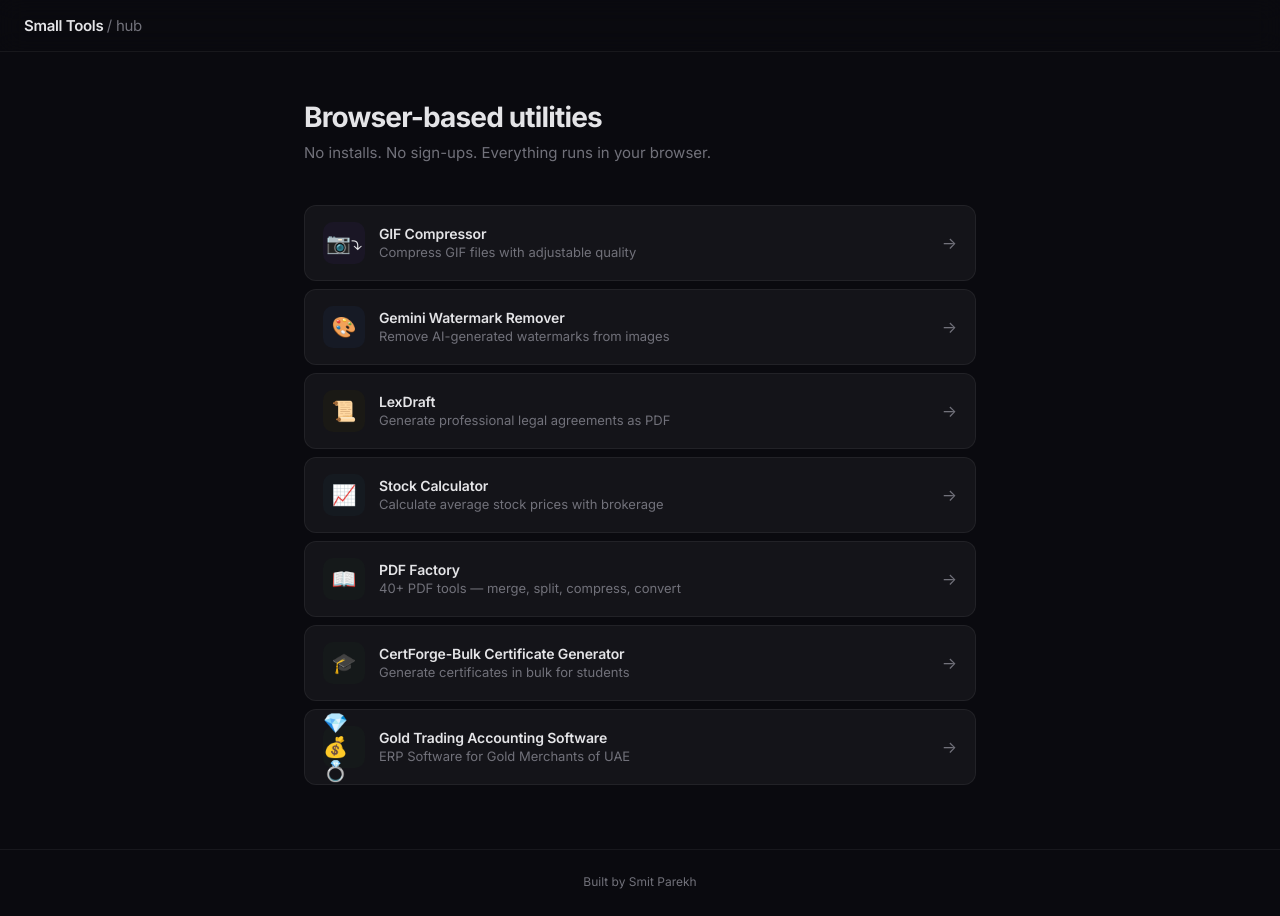
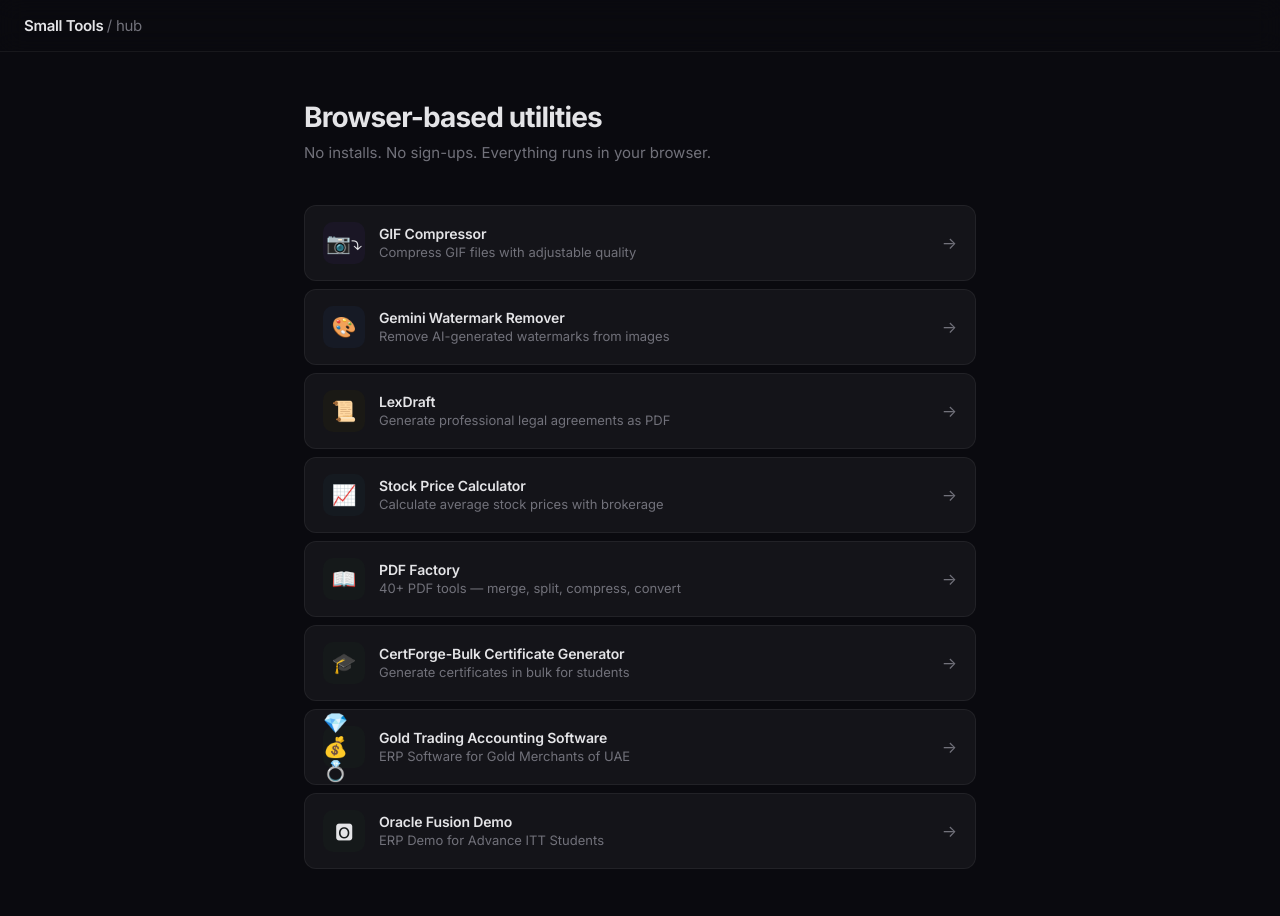
Before and after one commit to Smit-FinAi/Small-Tools, a plain HTML site: page index.html in a window 1280 px wide. Shown: the top 916 px of the page. Drawn offline with Linux system fonts and the light colour scheme.

Commit message:
Rename 'Stock Calculator' to 'Stock Price Calculator'

```diff
--- a/index.html
+++ b/index.html
@@ -127,10 +127,11 @@
       { emoji: '📷⤵', name: 'GIF Compressor', desc: 'Compress GIF files with adjustable quality', path: './GIF-Compressor/', bg: '#1a1625' },
       { emoji: '🎨', name: 'Gemini Watermark Remover', desc: 'Remove AI-generated watermarks from images', path: './Gemini-Watermark-Remover/', bg: '#161a25' },
       { emoji: '📜', name: 'LexDraft', desc: 'Generate professional legal agreements as PDF', path: './Professional-Agreement-Generator/', bg: '#1a1915' },
-      { emoji: '📈', name: 'Stock Calculator', desc: 'Calculate average stock prices with brokerage', path: './avg-stock-calculator/', bg: '#151a20' },
+      { emoji: '📈', name: 'Stock Price Calculator', desc: 'Calculate average stock prices with brokerage', path: './avg-stock-calculator/', bg: '#151a20' },
       { emoji: '📖', name: 'PDF Factory', desc: '40+ PDF tools — merge, split, compress, convert', path: './pdf-factory/', bg: '#15191a' },
       { emoji: '🎓', name: 'CertForge-Bulk Certificate Generator', desc: 'Generate certificates in bulk for students', path: './Bulk-Certificate-Generator/', bg: '#15191a' },
       { emoji: '💎💰💍', name: 'Gold Trading Accounting Software', desc: 'ERP Software for Gold Merchants of UAE', path: './GTS/', bg: '#15191a' },
+      { emoji: '🅾', name: 'Oracle Fusion Demo', desc: 'ERP Demo for Advance ITT Students', path: './Oracle/', bg: '#15191a' },
     ];
 
     const grid = document.getElementById('toolGrid');
```
